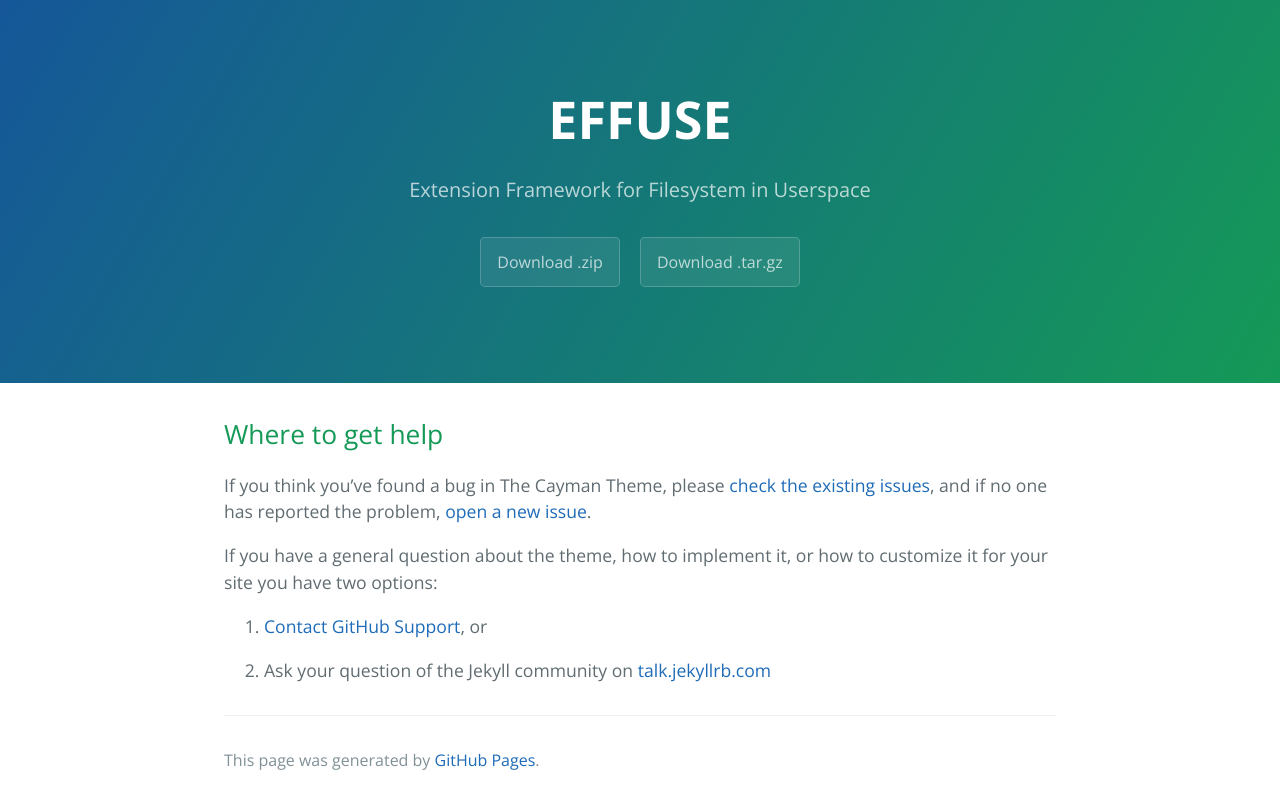
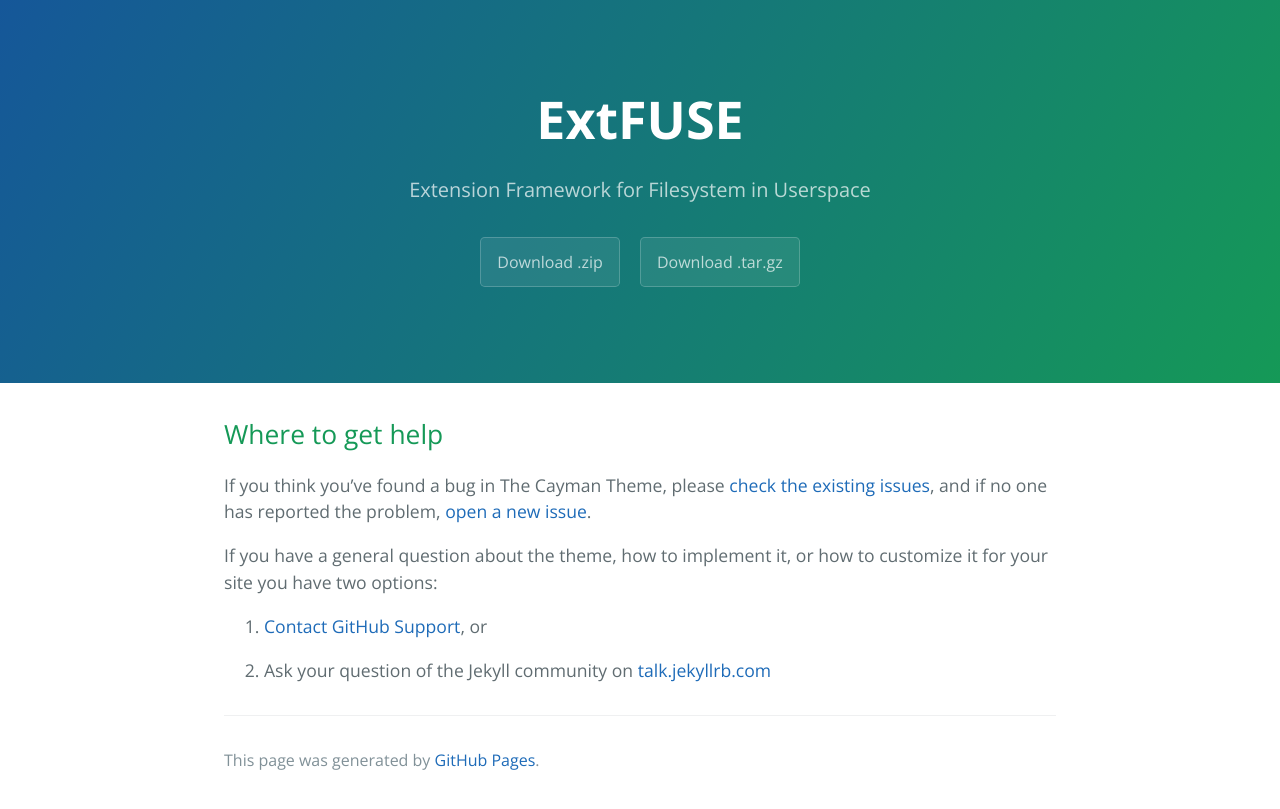
Before and after one commit to extfuse/extfuse.github.io, a Jekyll site: the page built from docs/SUPPORT.md, in a window 1280 px wide. Shown: the top 809 px of the page. Built offline with Jekyll 4.4.1, drawn with Linux system fonts in a browser that asks for light colours; our own code applies the rules of GitHub Pages for plain Markdown files.

Commit message:
Rename
Signed-off-by: Ext Fuse <extfuser@gmail.com>

```diff
--- a/_config.yml
+++ b/_config.yml
@@ -1,4 +1,4 @@
-title: EFFUSE
+title: ExtFUSE
 description: Extension Framework for Filesystem in Userspace
 show_downloads: true
 google_analytics:
```
